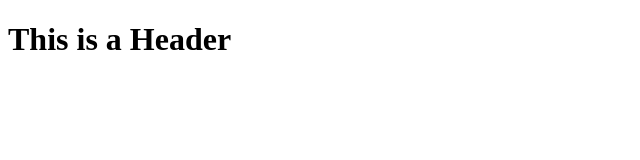
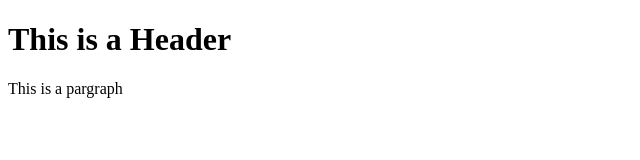
Before and after one commit to Reman4-0/git-test, a plain HTML site: page index.html in a window 1280 px wide. Shown: the whole page, without its empty margins (0-640 px from the left). Drawn offline with Linux system fonts and the light colour scheme.

Commit message:
Second commit

```diff
--- a/index.html
+++ b/index.html
@@ -2,5 +2,6 @@
 <html>
     <body>
         <h1>This is a Header</h1>
+        <p>This is a pargraph</p>
     </body>
 </html>
```
